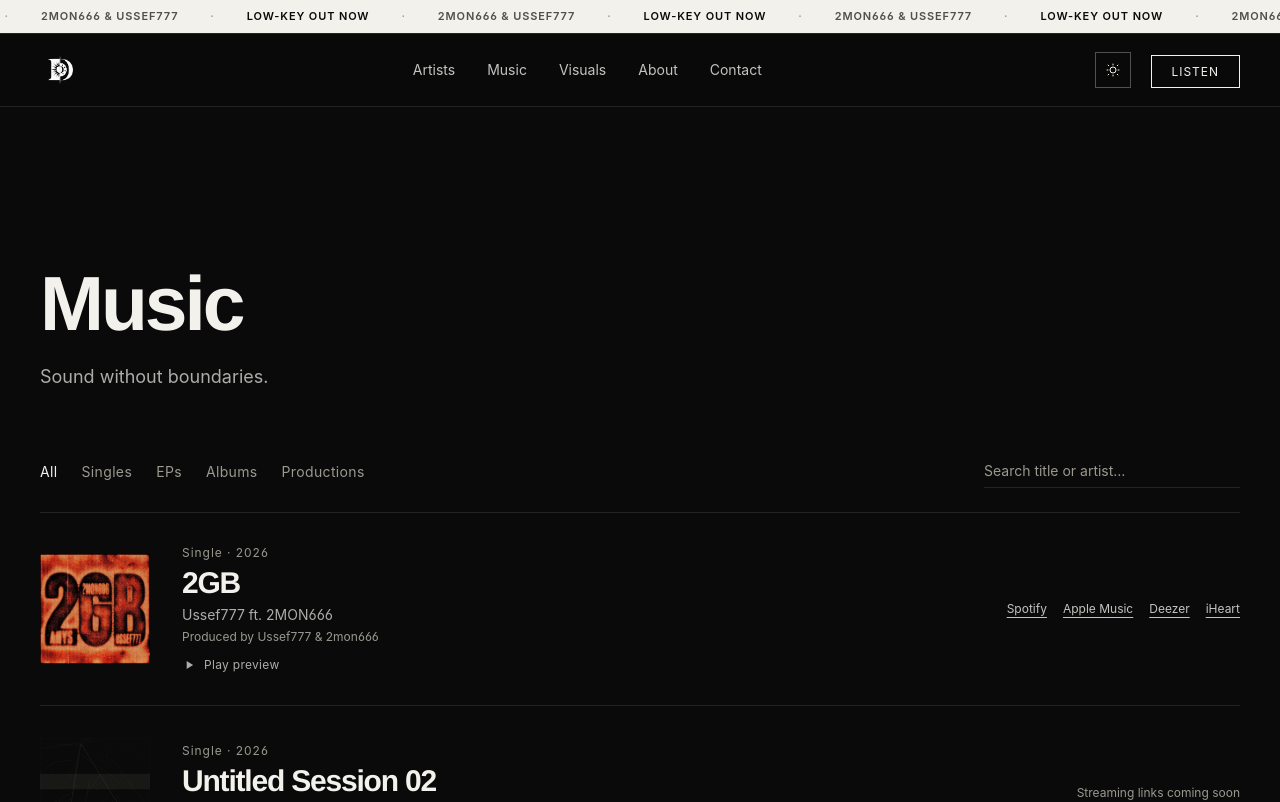
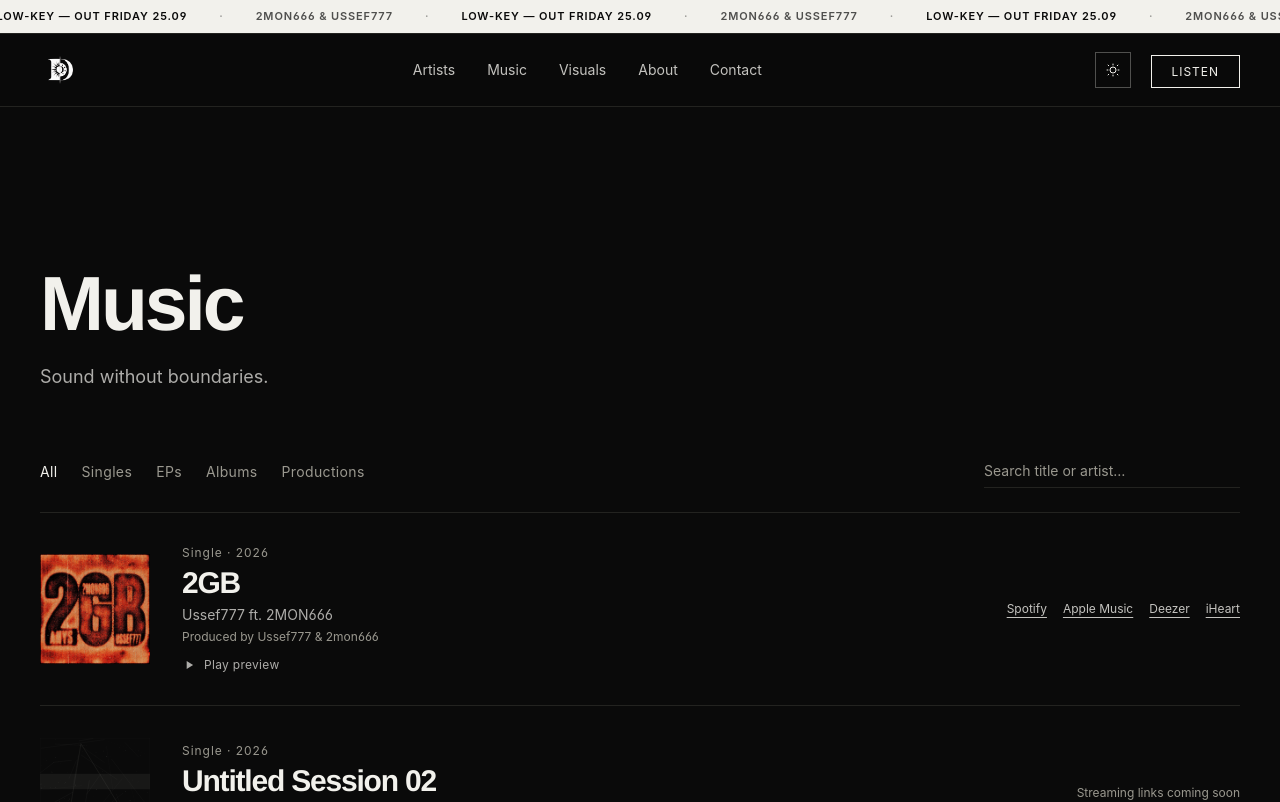
Before and after one commit to ProdbyUssef777/nurys-studios, a Next.js app: page /music in a window 1280 px wide. Shown: the top 802 px of the page. Built offline with nearby package versions, Linux system fonts and the light colour scheme.

Commit message:
schedule LOW-KEY auto-release for 25.09

```diff
--- a/app/layout.tsx
+++ b/app/layout.tsx
@@ -33,6 +33,10 @@ export const metadata: Metadata = {
 // otherwise the page would flash dark then switch to light on load.
 const themeInitScript = `(function(){try{var t=localStorage.getItem('nurys-theme');if(t==='light'){document.documentElement.setAttribute('data-theme','light');}}catch(e){}})();`;
 
+// Re-check every 5 minutes so the announcement bar (which reads the
+// LOW-KEY release's publishAt) flips over automatically at go-live time.
+export const revalidate = 300;
+
 export default function RootLayout({ children }: { children: React.ReactNode }) {
   return (
     <html lang="en" suppressHydrationWarning>
--- a/app/music/page.tsx
+++ b/app/music/page.tsx
@@ -1,7 +1,11 @@
 import type { Metadata } from 'next';
-import { releases } from '@/data/releases';
+import { visibleReleases } from '@/data/releases';
 import MusicLibrary from '@/components/MusicLibrary';
 import Reveal from '@/components/Reveal';
+
+// Re-check every 5 minutes so scheduled releases (see `publishAt` in
+// data/releases.ts) go live on their own, without a redeploy.
+export const revalidate = 300;
 
 export const metadata: Metadata = {
   title: 'Music',
@@ -11,6 +15,8 @@ export const metadata: Metadata = {
 };
 
 export default function MusicPage() {
+  const releases = visibleReleases();
+
   return (
     <div className="px-6 py-32 md:px-10 md:py-40">
       <div className="mx-auto max-w-edge">
--- a/app/page.tsx
+++ b/app/page.tsx
@@ -1,15 +1,19 @@
 import Link from 'next/link';
 import { site } from '@/data/site';
 import { artists } from '@/data/artists';
-import { releases } from '@/data/releases';
+import { visibleReleases } from '@/data/releases';
 import { visuals } from '@/data/visuals';
 import Reveal from '@/components/Reveal';
 import RosterMarquee from '@/components/RosterMarquee';
 import ReleaseRow from '@/components/ReleaseRow';
 import VisualCard from '@/components/VisualCard';
 
+// Re-check every 5 minutes so a scheduled release (see `publishAt` in
+// data/releases.ts) appears here on its own, without a redeploy.
+export const revalidate = 300;
+
 export default function HomePage() {
-  const latestReleases = releases.slice(0, 3);
+  const latestReleases = visibleReleases().slice(0, 3);
   const featuredVisuals = visuals.slice(0, 4);
 
   return (
--- a/components/AnnouncementBar.tsx
+++ b/components/AnnouncementBar.tsx
@@ -1,7 +1,12 @@
 import Link from 'next/link';
+import { releases, isReleased } from '@/data/releases';
 
-const MESSAGE = 'LOW-KEY OUT NOW';
+const lowKey = releases.find((r) => r.slug === 'low-key');
+const isLive = lowKey ? isReleased(lowKey) : false;
+
+const MESSAGE = isLive ? 'LOW-KEY OUT NOW' : 'LOW-KEY — OUT FRIDAY 25.09';
 const SUB = '2MON666 & USSEF777';
+const HREF = isLive ? '/music' : '/journal';
 
 export default function AnnouncementBar() {
   // Repeat the message so the looping track (0 → -50%) always has
@@ -10,8 +15,8 @@ export default function AnnouncementBar() {
 
   return (
     <Link
-      href="/journal"
-      aria-label={`${MESSAGE} — ${SUB} — read the announcement`}
+      href={HREF}
+      aria-label={`${MESSAGE} — ${SUB}`}
       className="group block overflow-hidden border-b border-line bg-bone text-ink"
     >
       <div className="animate-ticker flex w-max items-center gap-8 py-2">
--- a/data/releases.ts
+++ b/data/releases.ts
@@ -7,6 +7,12 @@
 // Streaming links are optional and empty by default — replace
 // '' with a real URL once the release is live, and the button
 // will appear automatically. Never invent a URL.
+//
+// `publishAt` (optional): ISO date-time. If set, the release
+// stays hidden everywhere on the site until that moment, then
+// appears automatically — no redeploy needed. Use this to line
+// up a drop with its streaming release time. Leave it unset for
+// releases that are already out.
 // ────────────────────────────────────────────────────────────
 
 export type ReleaseType = 'single' | 'ep' | 'album' | 'production';
@@ -19,6 +25,7 @@ export interface Release {
   type: ReleaseType;
   credits: string;
   cover: string;
+  publishAt?: string;
   links: {
     spotify?: string;
     appleMusic?: string;
@@ -29,6 +36,20 @@ export interface Release {
 }
 
 export const releases: Release[] = [
+  {
+    slug: 'low-key',
+    title: 'LOW-KEY',
+    artist: '2mon666 ft. Ussef777',
+    year: 2026,
+    type: 'single',
+    credits: 'Produced by 2mon666, Ussef777 · Directed & DP: Abdel Ali Kafil',
+    cover: '/img/journal/low-key-announcement.jpg',
+    publishAt: '2026-09-25T00:00:00+01:00',
+    links: {
+      // Add the real links the moment they're live — they'll show up
+      // automatically next to the release, no other change needed.
+    },
+  },
   {
     slug: '2gb',
     title: '2GB',
@@ -65,3 +86,14 @@ export const releases: Release[] = [
     links: {},
   },
 ];
+
+// A release is live once its publishAt time has passed (or it has none).
+export function isReleased(release: Release): boolean {
+  return !release.publishAt || new Date(release.publishAt).getTime() <= Date.now();
+}
+
+// Filtered, publish-date-aware list — use this everywhere releases are
+// rendered instead of importing `releases` directly.
+export function visibleReleases(list: Release[] = releases): Release[] {
+  return list.filter(isReleased);
+}
```
